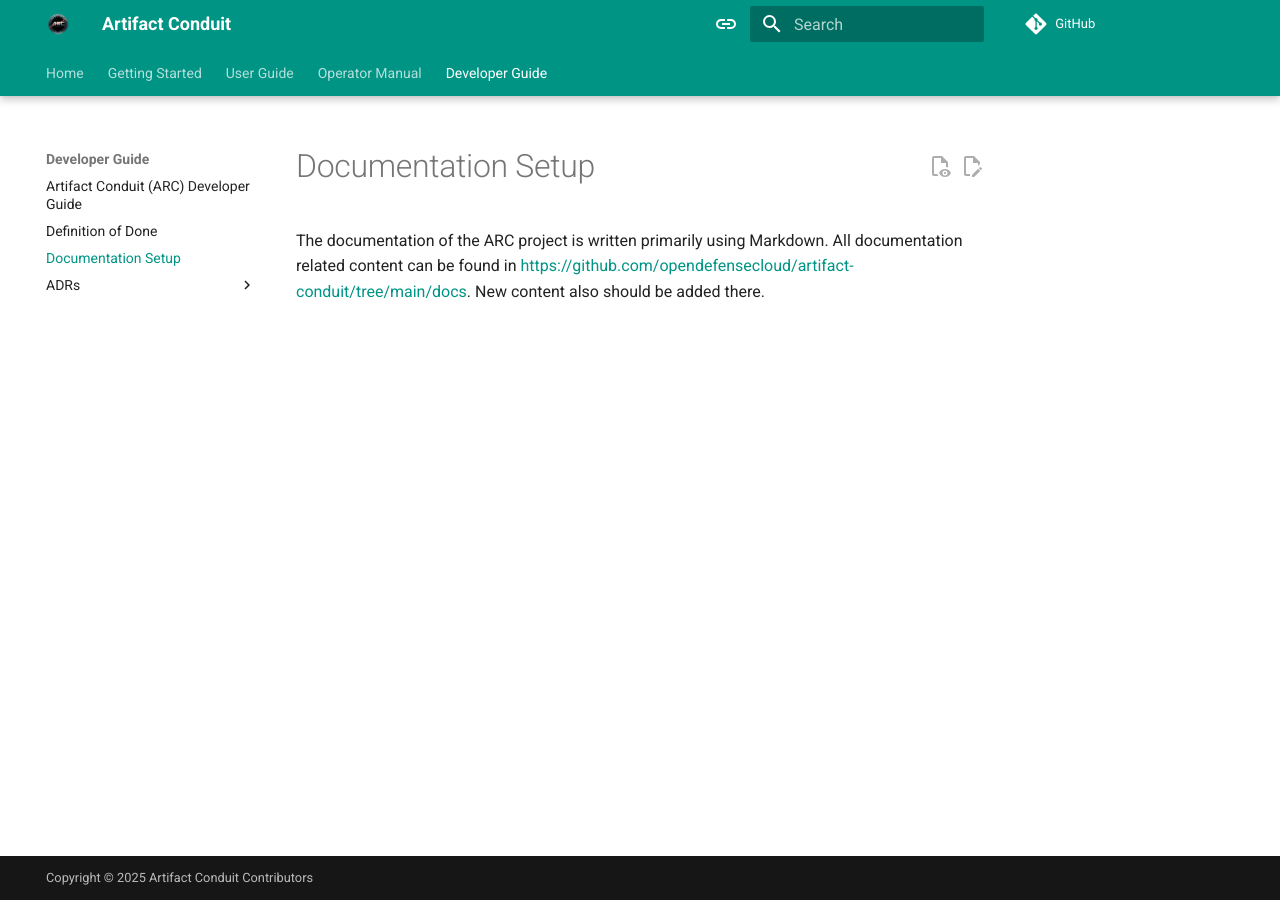
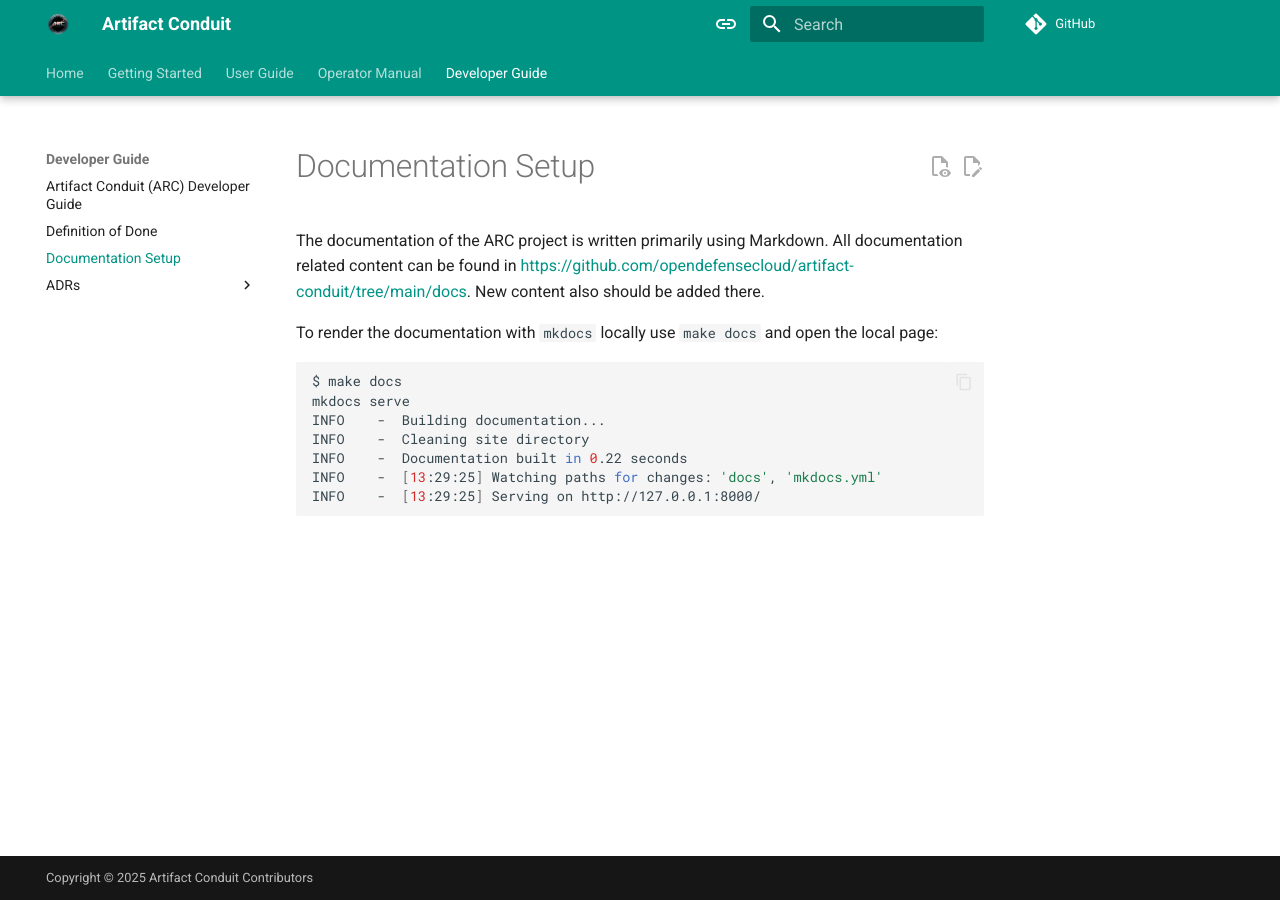
Before and after one commit to opendefensecloud/artifact-conduit, an MkDocs documentation site: the page built from docs/developer-guide/working-with-docs.md, in a window 1280 px wide. Built offline with MkDocs 1.6.1 and Material for MkDocs 9.7.7, drawn with Linux system fonts in a browser that asks for light colours; comment, search, counter and statistics services are not loaded; the version menu is left out.

Commit message:
adjust docs

````diff
--- a/docs/developer-guide/working-with-docs.md
+++ b/docs/developer-guide/working-with-docs.md
@@ -2,3 +2,15 @@
 
 The documentation of the ARC project is written primarily using Markdown.
 All documentation related content can be found in <https://github.com/opendefensecloud/artifact-conduit/tree/main/docs>. New content also should be added there.
+
+To render the documentation with `mkdocs` locally use `make docs` and open the local page:
+
+```bash
+$ make docs
+mkdocs serve
+INFO    -  Building documentation...
+INFO    -  Cleaning site directory
+INFO    -  Documentation built in 0.22 seconds
+INFO    -  [13:29:25] Watching paths for changes: 'docs', 'mkdocs.yml'
+INFO    -  [13:29:25] Serving on http://127.0.0.1:8000/
+```
````
